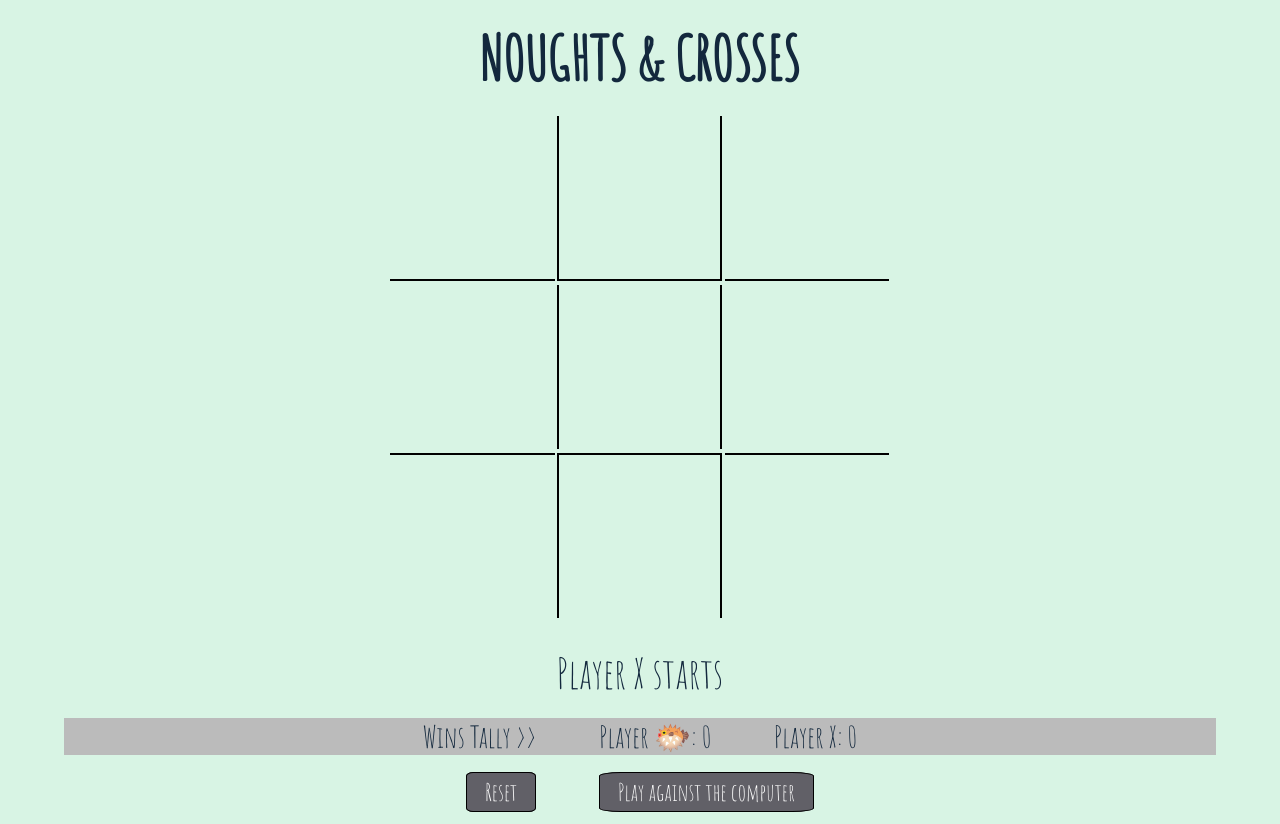
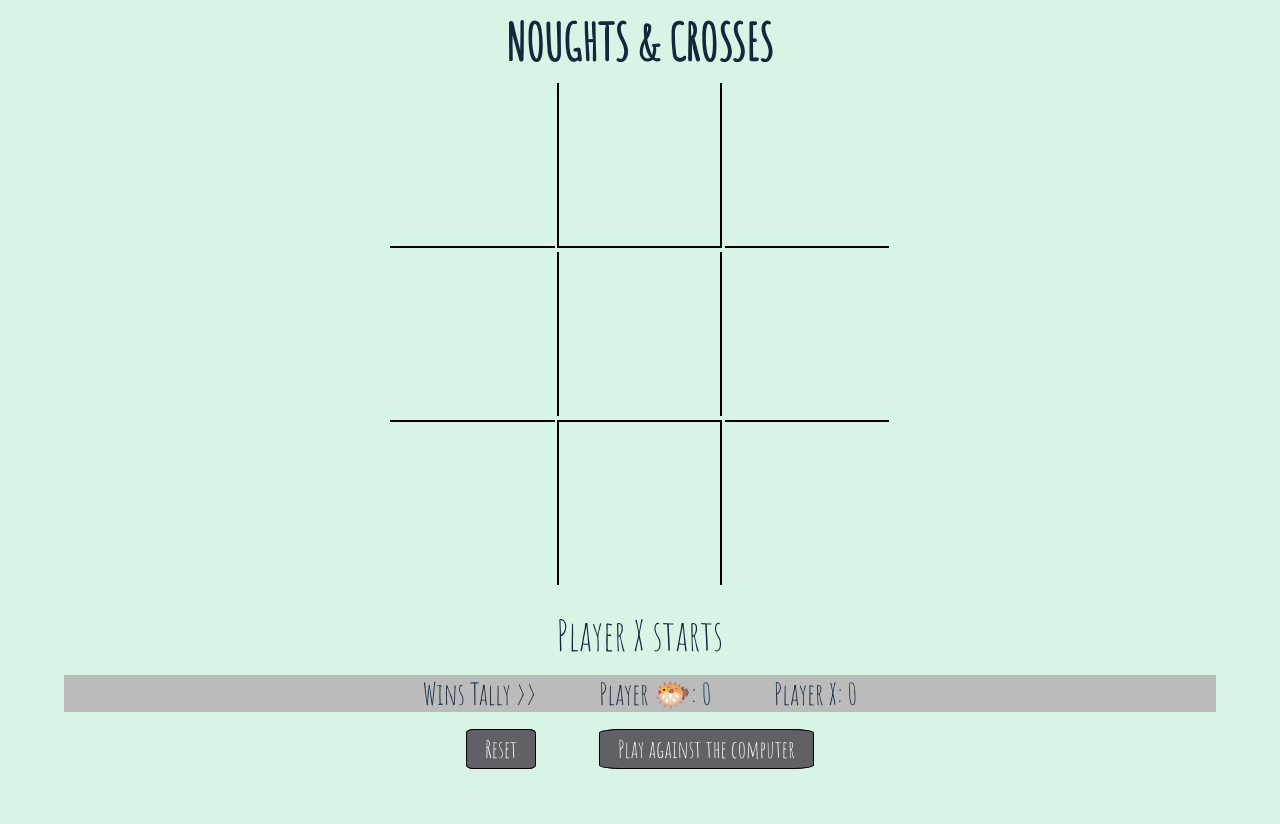
Before and after one commit to katshaze/project0, a plain HTML site: page index.html in a window 1280 px wide. After the commit the page ends 800 px from the top, so only its background shows below. Drawn offline with Linux system fonts and the light colour scheme.

Commit message:
minor css tweaks to fit in browser better

```diff
--- a/css/style.css
+++ b/css/style.css
@@ -17,8 +17,8 @@ body {
 h1 {
   text-align: center;
   color: #13283d;
-  margin: 20px;
-  font-size: 60px;
+  margin: 10px;
+  font-size: 50px;
 }
 
 .container {
@@ -87,7 +87,7 @@ h1 {
 }
 
 .result {
-  margin: 30px auto;
+  margin: 25px auto;
   font-size: 42px;
   height: 42px;
   position: relative;
```
